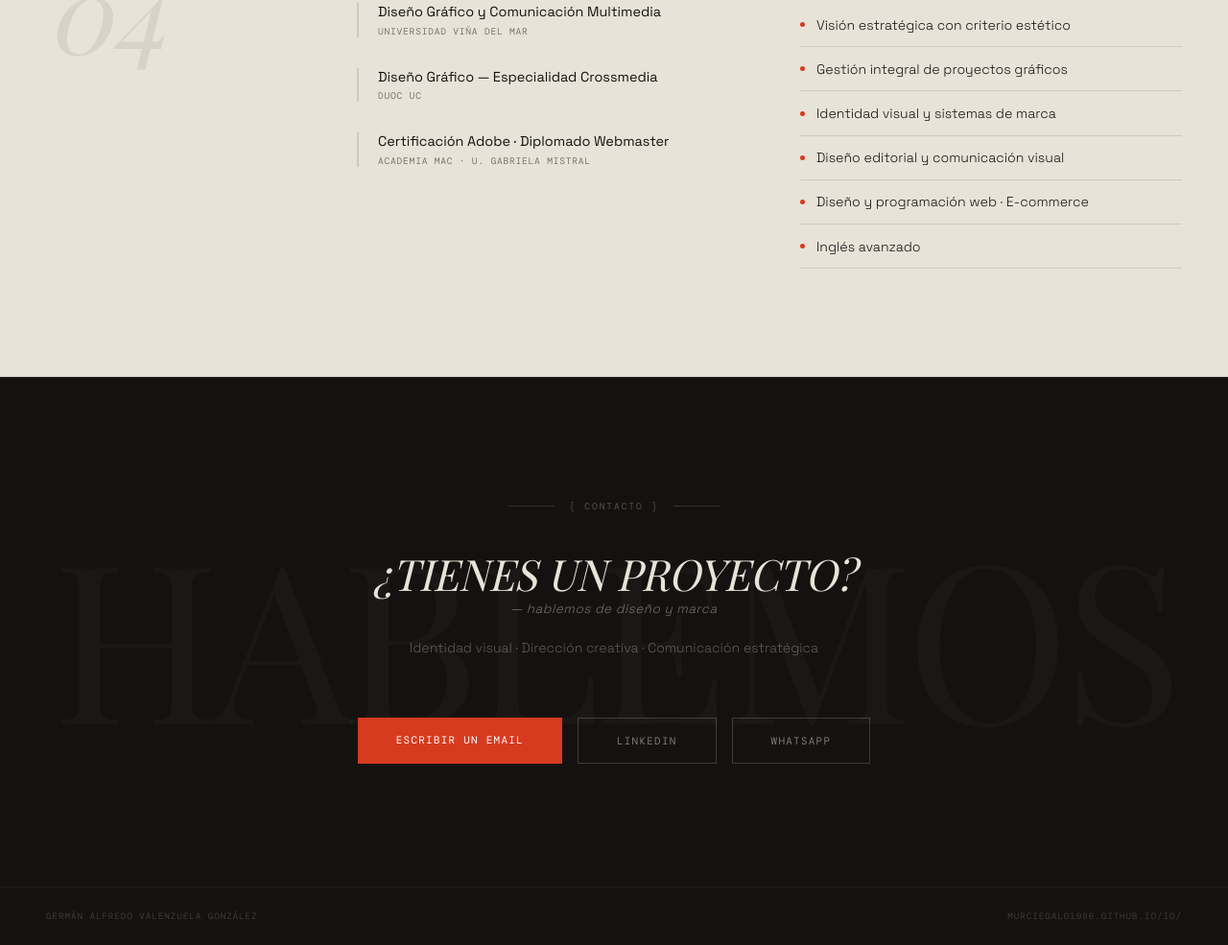
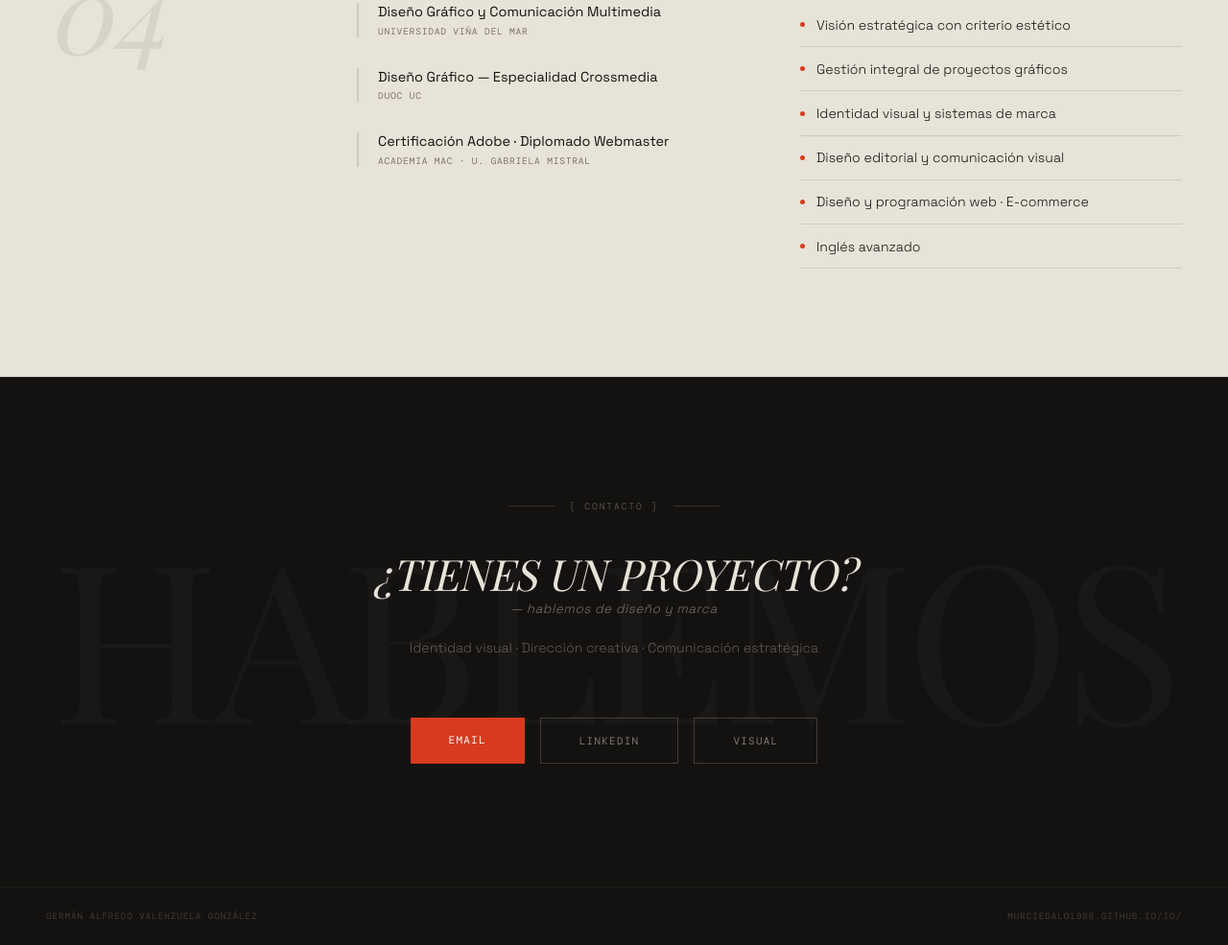
Before and after one commit to murciegalo1986/cv, a plain HTML site: page index.html in a window 1280 px wide. Shown: the part 4059-5044 px from the top of the page at 96% size. Drawn offline with nearby package versions, Linux system fonts and the light colour scheme; a web font is replaced by a local one.

Commit message:
Update index.html

```diff
--- a/index.html
+++ b/index.html
@@ -1271,9 +1271,9 @@ footer {
   </h2>
   <p class="contact-sub">Identidad visual · Dirección creativa · Comunicación estratégica</p>
   <div class="contact-btns">
-    <a href="mailto:murciegalo.ltda@gmail.com" class="btn-contact-main">Escribir un email</a>
+    <a href="mailto:murciegalo.ltda@gmail.com" class="btn-contact-main">Email</a>
     <a href="https://linkedin.com" target="_blank" class="btn-contact-outline">LinkedIn</a>
-    <a href="https://wa.me/56933429671" target="_blank" class="btn-contact-outline">WhatsApp</a>
+    <a href="https://murciegalo1986.github.io/io/" target="_blank" class="btn-contact-outline">Visual</a>
   </div>
 </section>
 
```
